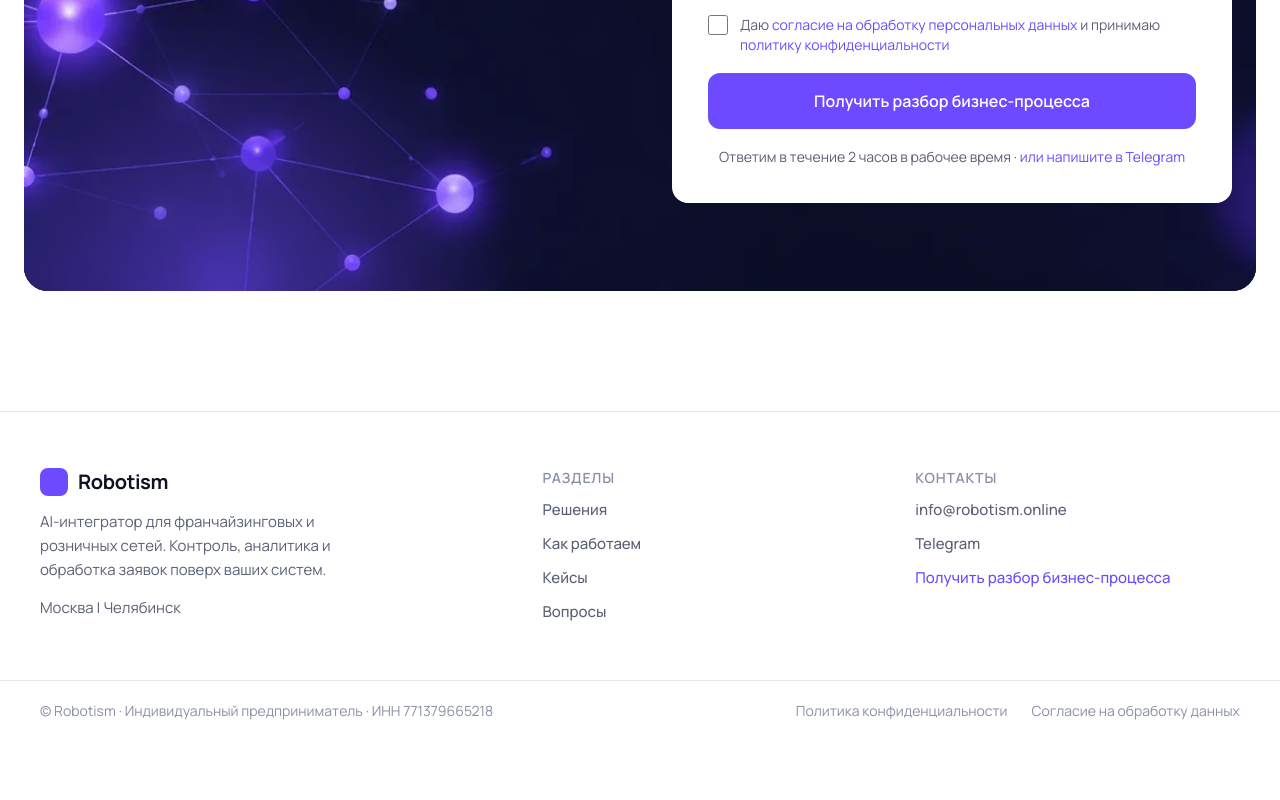
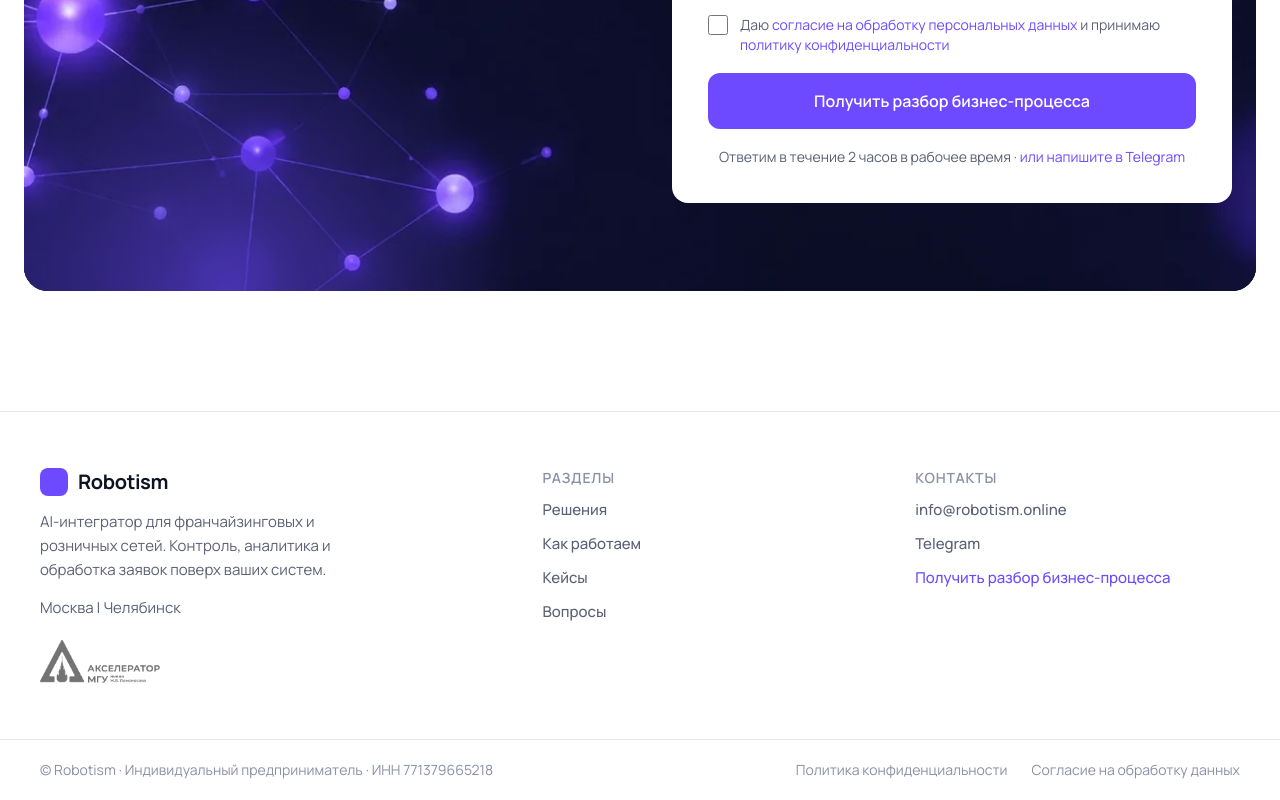
Before and after one commit to phillfeel/franch_landing, a Next.js app: page / in a window 1280 px wide. Shown: the part 10077-10877 px from the top of the page. Before the commit the page ends 10818 px from the top, so only its background shows below. Built offline with nearby package versions, Linux system fonts and the light colour scheme; no server answers.

Commit message:
Добавь логотип Акселератора МГУ в футер
Co-Authored-By: Claude Opus 5.5 <noreply@anthropic.com>

```diff
--- a/app/globals.css
+++ b/app/globals.css
@@ -516,6 +516,7 @@ button, input, select { font-family: inherit; }
 .footer__about { display: flex; flex-direction: column; gap: 14px; font: 400 15px/24px var(--font-sans); color: var(--text-2); }
 .footer__about p { max-width: 340px; }
 .footer__about .logo { margin-right: 0; }
+.footer__msu { width: 120px; height: auto; margin-top: 6px; filter: brightness(0); opacity: .55; }
 .footer__col { display: flex; flex-direction: column; gap: 10px; font: 500 15px/24px var(--font-sans); }
 .footer__col a { color: var(--text-2); }
 .footer__col a:hover { color: var(--text); }
--- a/components/SiteChrome.tsx
+++ b/components/SiteChrome.tsx
@@ -71,6 +71,7 @@ export function SiteFooter({ home = true, auditHref = "#audit" }: { home?: boole
           <Logo home={home} />
           <p>AI-интегратор для франчайзинговых и розничных сетей. Контроль, аналитика и обработка заявок поверх ваших систем.</p>
           <p>{site.cities}</p>
+          <img className="footer__msu" src="/images/msu-logo.png" alt="Акселератор МГУ" width={349} height={125} loading="lazy" />
         </div>
         <div className="footer__col">
           <span className="footer__head">Разделы</span>
```
Also changed, not shown: public/images/msu-logo.png (added).
